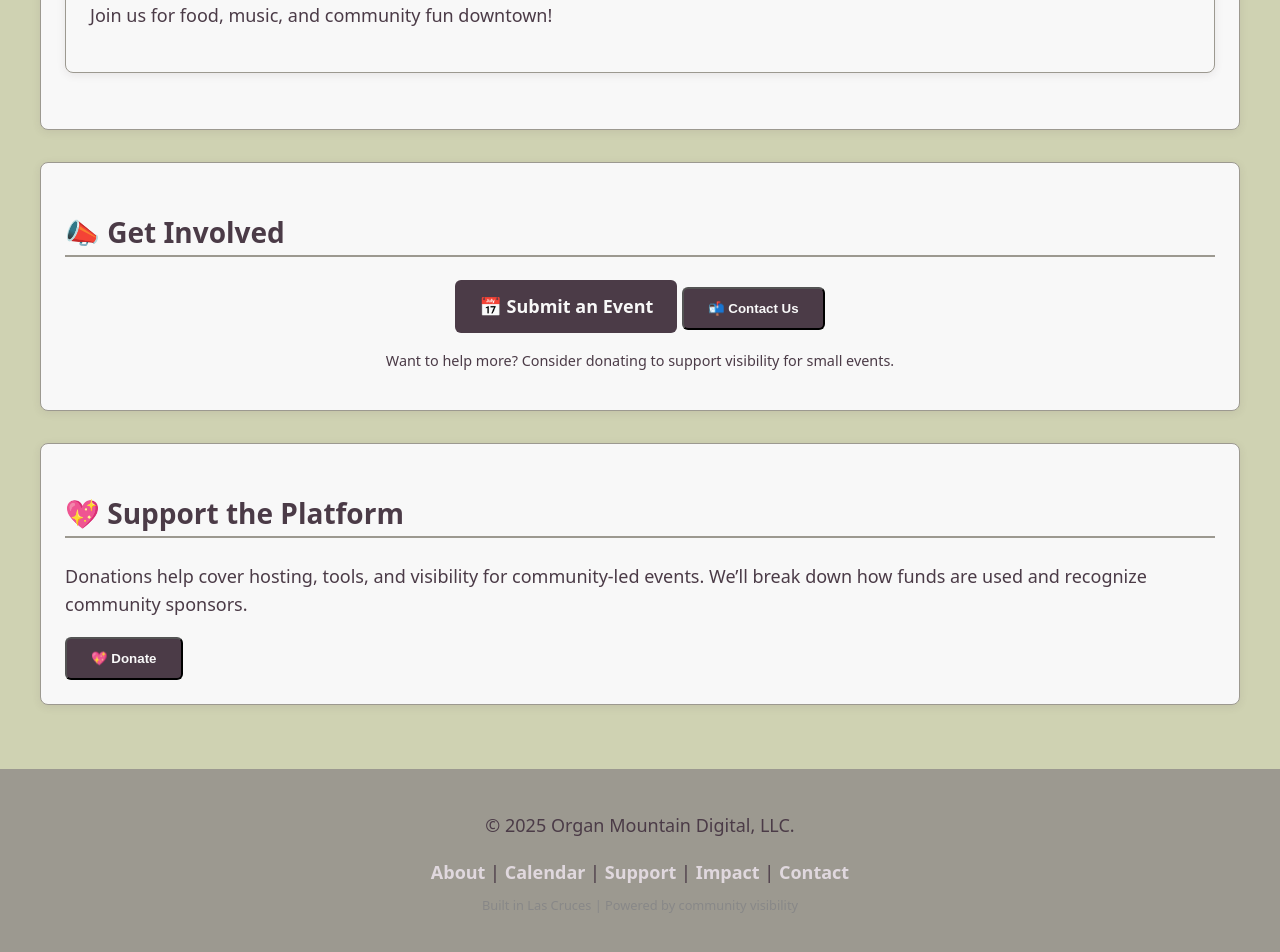
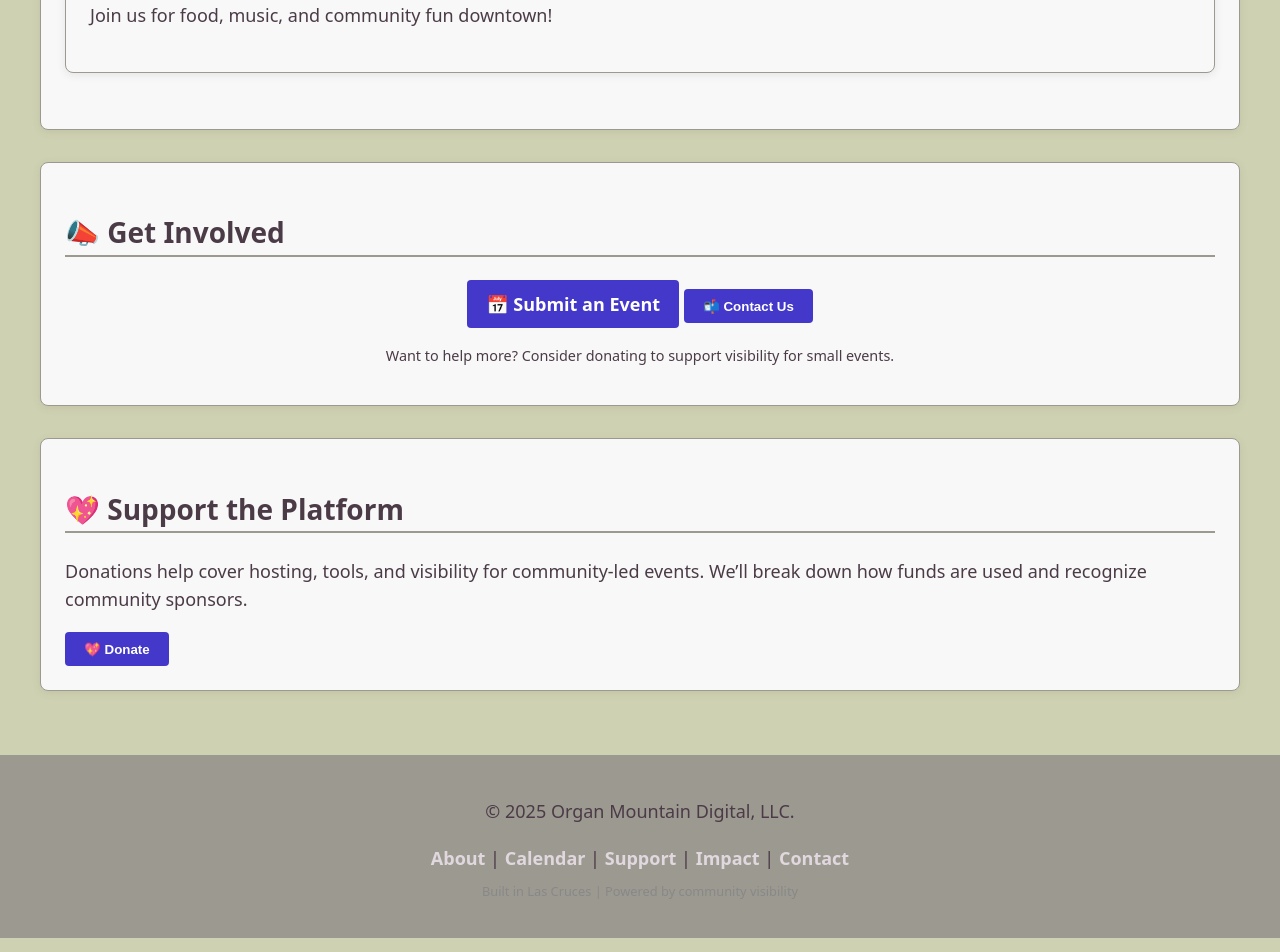
Before and after one commit to OMDigitalAdmin/organmountaindigital.github.io, a Jekyll site: the page built from index.html, in a window 1280 px wide. Shown: the part 938-1890 px from the top of the page. Built offline with Jekyll 4.4.1, drawn with Linux system fonts in a browser that asks for light colours.

Commit message:
Update style.css

```diff
--- a/assets/style.css
+++ b/assets/style.css
@@ -101,21 +101,23 @@
     box-shadow: 0 4px 12px rgba(75, 59, 71, 0.15);
   }
 
-  .button {
-    background: var(--primary);
-    color: var(--text-light) !important;
-    padding: 0.75rem 1.5rem;
-    border-radius: 6px;
-    display: inline-block;
-    font-weight: bold;
-    transition: all 0.3s;
-  }
+  .button,
+button.button {
+  padding: 0.6rem 1.2rem;
+  font-weight: bold;
+  background: #4338ca;
+  color: white;
+  border: none;
+  border-radius: 4px;
+  cursor: pointer;
+  text-decoration: none;
+  display: inline-block;
+  text-align: center;
+}
 
-  .button:hover {
-    background: var(--text-light);
-    color: var(--primary) !important;
-    box-shadow: 0 0 0 2px var(--primary);
-  }
+.button:hover {
+  background: #3730a3;
+}
 
   /* ================ */
   /* Utilities         */
```
